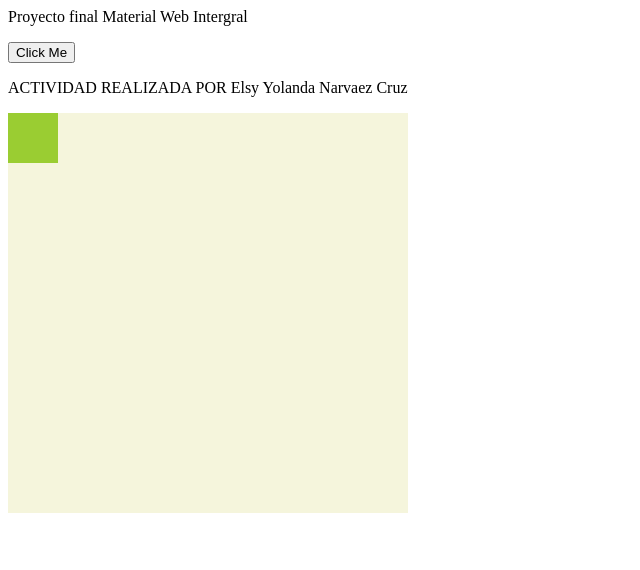
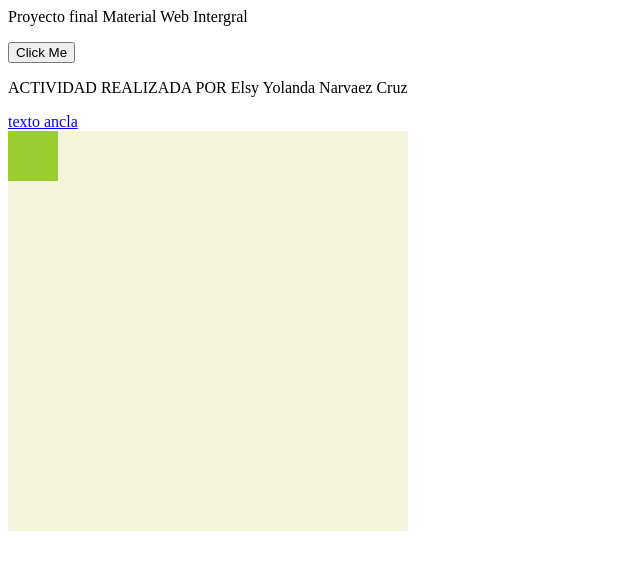
Before and after one commit to sistemasutp/MateriaWebIntegral, a plain HTML site: page ElsyNarvaez.html in a window 1280 px wide. Shown: the whole page, without its empty margins (0-640 px from the left). Drawn offline with Linux system fonts and the light colour scheme.

Commit message:
Update ElsyNarvaez.html

```diff
--- a/ElsyNarvaez.html
+++ b/ElsyNarvaez.html
@@ -27,7 +27,7 @@
       <button onclick="myMove()">Click Me</button>
     </p>
     <p>ACTIVIDAD REALIZADA POR Elsy Yolanda Narvaez Cruz</p>
-    <link rel="https://es.wikipedia.org/wiki/Lenguaje_de_programaci%C3%B3n#:~:text=Un%20lenguaje%20de%20programaci%C3%B3n%20es%20un%20lenguaje%20formal,comportamiento%20f%C3%ADsico%20o%20l%C3%B3gico%20de%20un%20sistema%20inform%C3%A1tico%2C" alt="">
+    <a href="https://es.wikipedia.org/wiki/Lenguaje_de_programaci%C3%B3n#:~"> texto ancla </a><link rel="Un%20lenguaje%20de%20programaci%C3%B3n%20es%20un%20lenguaje%20formal,comportamiento%20f%C3%ADsico%20o%20l%C3%B3gico%20de%20un%20sistema%20inform%C3%A1tico%2C"alt="">
 
 <div id ="container">
   <div id ="animate"></div>
```
